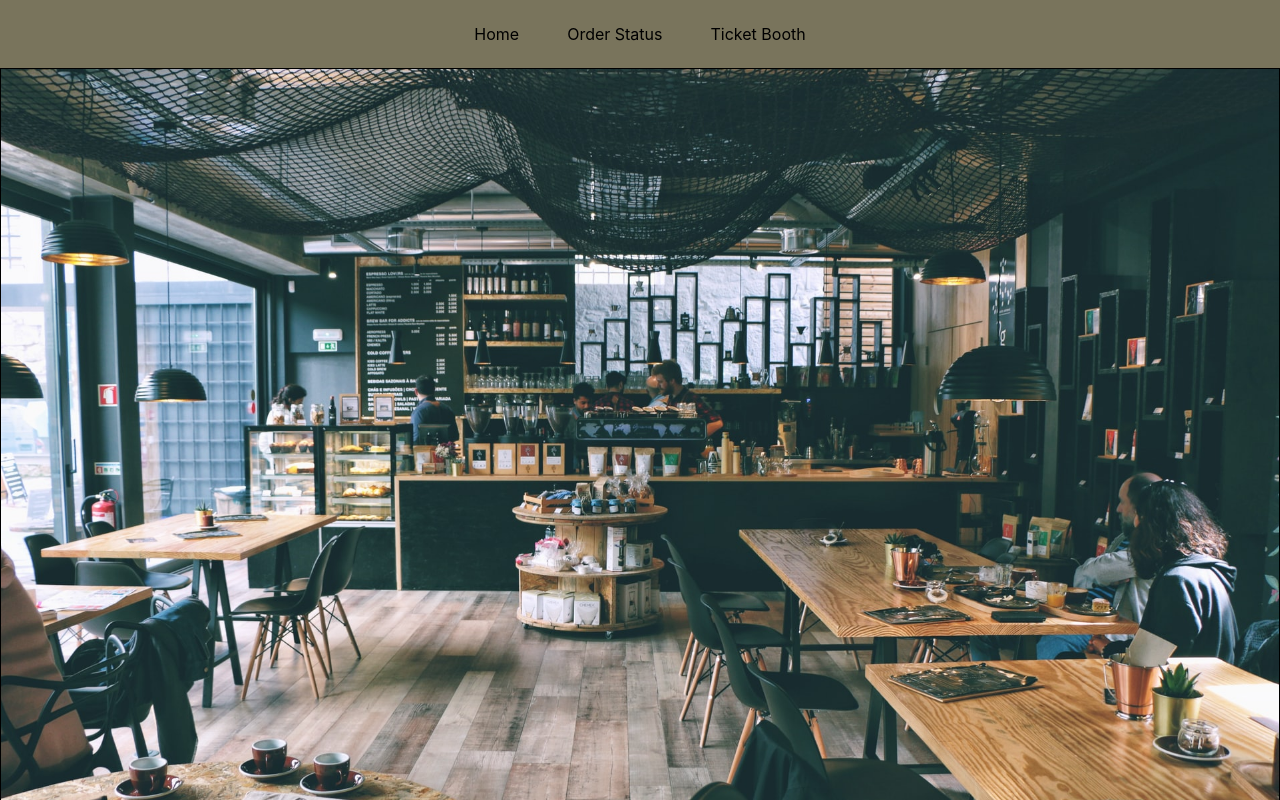
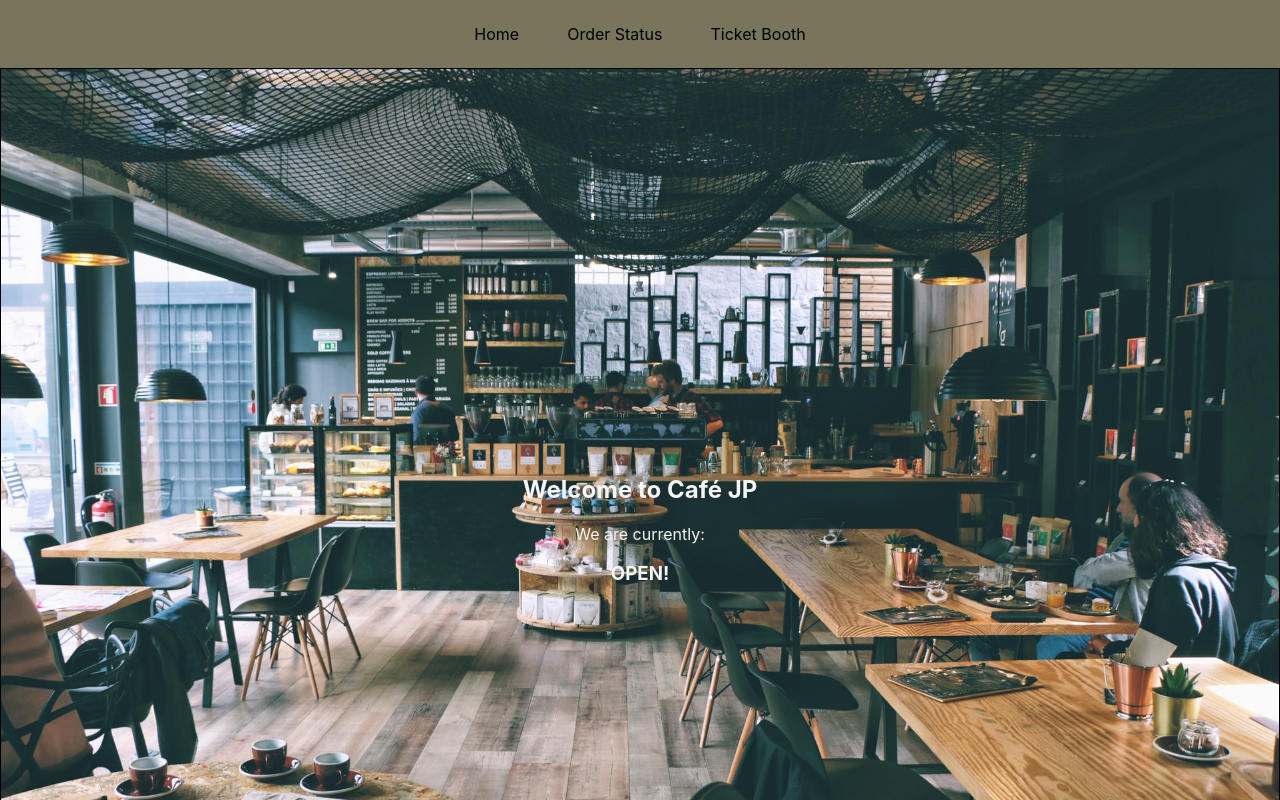
Before and after one commit to PocketThi3f/cafe-jp, a React (Create React App) app: page / in a window 1280 px wide. Shown: the top 800 px of the page. Built offline with nearby package versions, Linux system fonts and the light colour scheme.

Commit message:
changed intro blurb onto image

```diff
--- a/src/components/Image/Image.scss
+++ b/src/components/Image/Image.scss
@@ -18,8 +18,8 @@ img {
 
 .intro-blurb {
     position: absolute;
-    top: 300;
-    left: 0;
+    color: whitesmoke;
+    bottom: 37.5%;
     width: 100%;
 }
 
```
